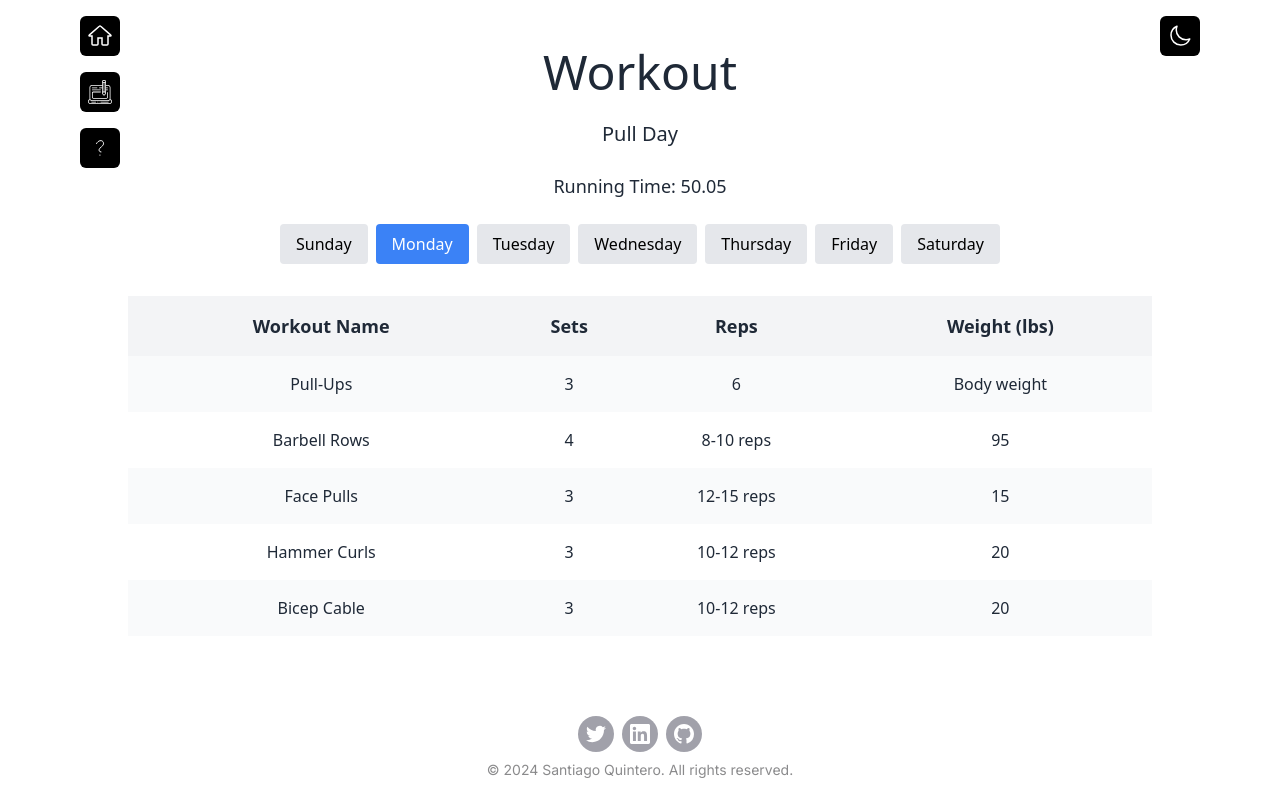
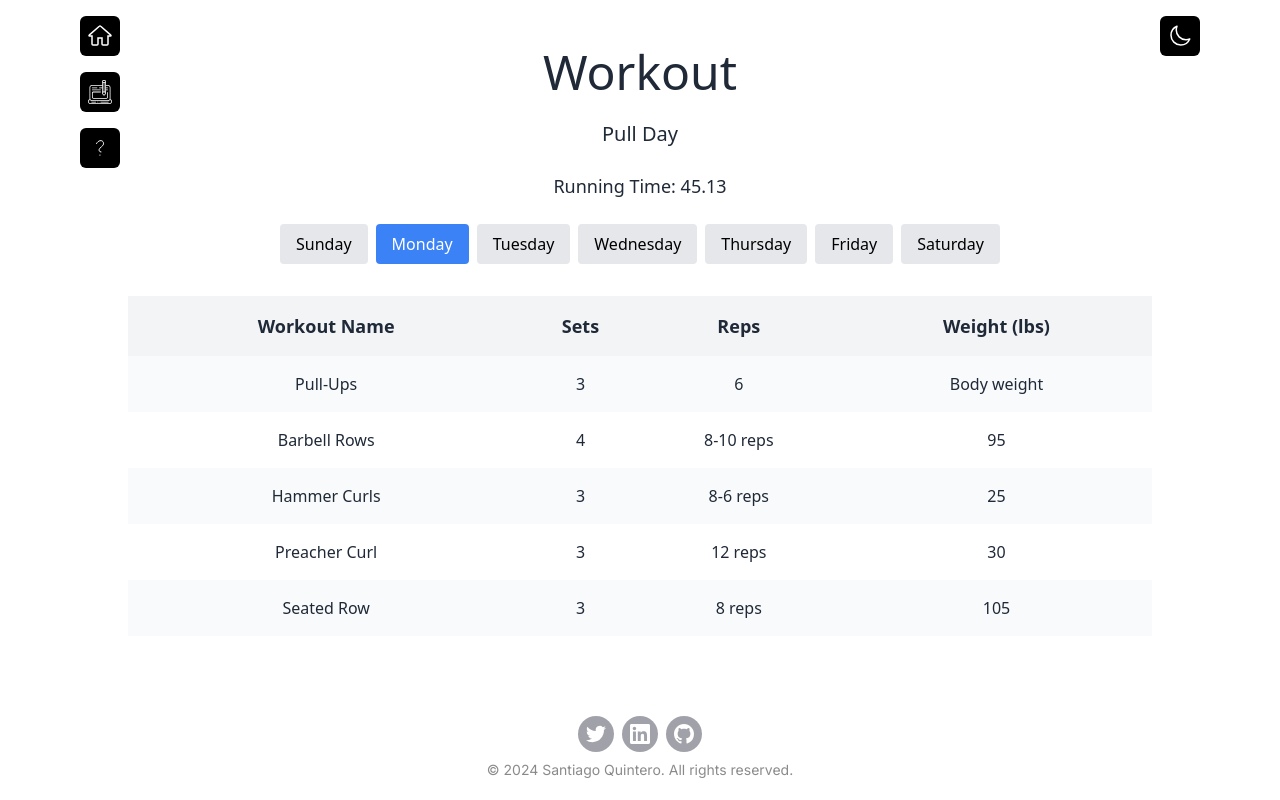
Before and after one commit to QuinteroSantiago/santiago-quintero-quiroga-portfolio, a React (Vite) app: page /workout in a window 1280 px wide. Built offline with nearby package versions, Linux system fonts and the light colour scheme; a web font is replaced by a local one.

Commit message:
chore: Update monday workout LA Fitness

```diff
--- a/src/data/workouts.js
+++ b/src/data/workouts.js
@@ -1,7 +1,7 @@
 export default {
     'Monday': {
         title: 'Pull Day',
-        time: '50.05',
+        time: ((45.13) / 1.00),
         exercises: [
             {
                 name: 'Pull-Ups',
@@ -16,28 +16,28 @@ export default {
                 weight: '95'
             },
             {
-                name: 'Face Pulls',
+                name: 'Hammer Curls',
                 sets: '3',
-                reps: '12-15 reps',
-                weight: '15'
+                reps: '8-6 reps',
+                weight: '25'
             },
             {
-                name: 'Hammer Curls',
+                name: 'Preacher Curl',
                 sets: '3',
-                reps: '10-12 reps',
-                weight: '20'
+                reps: '12 reps',
+                weight: '30'
             },
             {
-                name: 'Bicep Cable',
+                name: 'Seated Row',
                 sets: '3',
-                reps: '10-12 reps',
-                weight: '20'
+                reps: '8 reps',
+                weight: '105'
             }
         ]
     },
     'Tuesday': {
         title: 'Push Day',
-        time: '42.07',
+        time: '----',
         exercises: [
             {
                 name: 'Bench Press',
@@ -72,8 +72,8 @@ export default {
         ]
     },
     'Wednesday': {
-        title: 'Legs Day',
-        time: '51.30',
+        title: 'Leg Day',
+        time: '----',
         exercises: [
             {
                 name: 'Squats',
@@ -108,8 +108,8 @@ export default {
         ]
     },
     'Thursday': {
-        title: 'Upper Body Focus',
-        time: '65.07',
+        title: 'Upper Body Hell',
+        time: '----',
         exercises: [
             {
                 name: 'DB Bench Press',
@@ -150,7 +150,7 @@ export default {
         ]
     },
     'Friday': {
-        title: 'Hell Day',
+        title: 'Charley Horse Day',
         time: '----',
         exercises: [
             {
@@ -180,7 +180,7 @@ export default {
         ]
     },
     'Saturday': {
-        title: 'Fun Day',
+        title: 'Nill Day',
         exercises: [
             {
                 name: 'Rest & Recovery',
```
